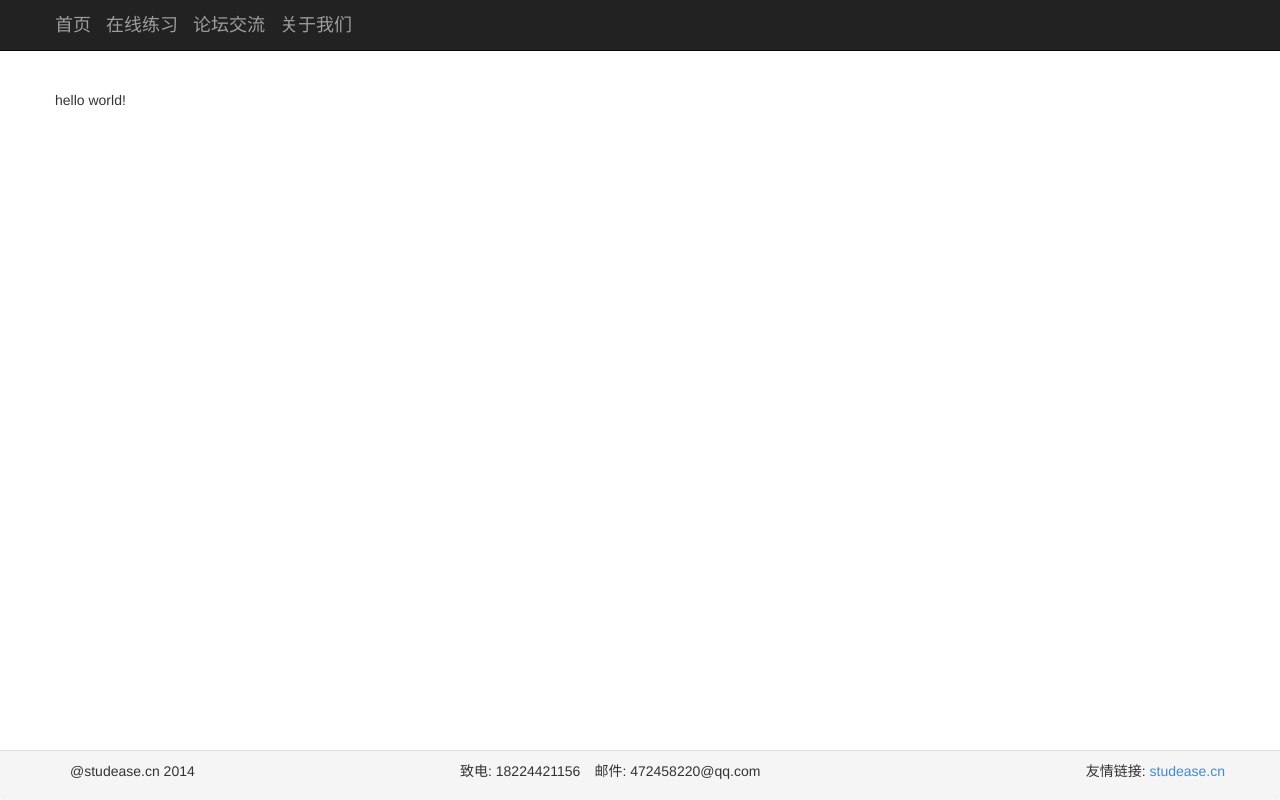
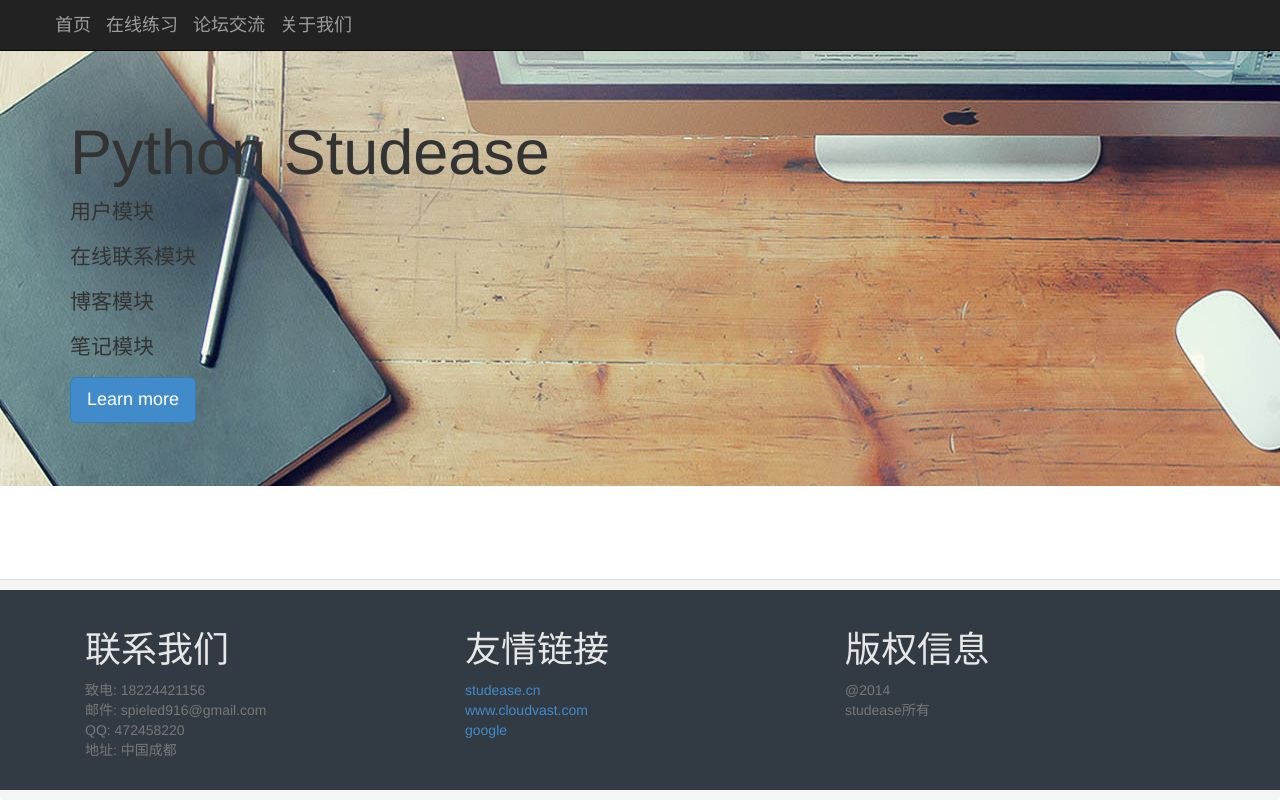
Before and after one commit to spieled/py-studease, a Django app: page / in a window 1280 px wide. Run offline with Django 3.2, Linux system fonts and the light colour scheme; some libraries are stand-ins or nearby versions.

Commit message:
1、调整首页展示界面

```diff
--- /dev/null
+++ b/templates/base.html
@@ -0,0 +1,84 @@
+{% load staticfiles %}
+<!DOCTYPE html>
+<html>
+<head>
+    {% block title %}
+    <title>display the latest questions here!</title>
+    {% endblock %}
+
+    {% block stylesheets %}
+    <link rel="stylesheet" href="{% static 'css/bootstrap.css' %}">
+    <link rel="stylesheet" href="{% static 'css/site.css' %}">
+    {% endblock %}
+
+
+
+</head>
+<body>
+
+    <div class="nav navbar navbar-fixed-top navbar-inverse">
+        <div class="container">
+            <div class="row">
+                <div class="navbar-header">
+                    <a href="http://py.studease.cn" class="navbar-brand">首页</a>
+                    <a href="http://py.studease.cn" class="navbar-brand">在线练习</a>
+                    <a href="http://py.studease.cn" class="navbar-brand">论坛交流</a>
+                    <a href="http://py.studease.cn" class="navbar-brand navbar-right">关于我们</a>
+                </div>
+            </div>
+        </div>
+    </div>
+
+    {% block main %}
+        <div class="jumbotron" style="background-image: url('{% static 'image/bg1.jpg' %}'); margin-top: 50px;">
+        <div class="container">
+          <h1>Python Studease</h1>
+          <p>用户模块</p>
+          <p>在线联系模块</p>
+          <p>博客模块</p>
+          <p>笔记模块</p>
+          <p><a class="btn btn-primary btn-lg" href="#" role="button">Learn more</a></p>
+        </div>
+        </div>
+
+    {% endblock %}
+
+    <div class="panel-footer navbar navbar-fixed-bottom">
+        <div class="row" style="background-color: #323B44;padding-bottom: 20px;padding-top: 20px;">
+            <div class="container">
+                <div class="col-lg-4">
+                    <h1 style="color: #e7e7e7;">联系我们</h1>
+                    <ul class="list-unstyled" style="color: #777;">
+                        <li>致电: 18224421156</li>
+                        <li>邮件: spieled916@gmail.com</li>
+                        <li>QQ: 472458220</li>
+                        <li>地址: 中国成都</li>
+                    </ul>
+                </div>
+                <div class="col-lg-4">
+                    <h1 style="color: #e7e7e7;">友情链接</h1>
+                    <ul class="list-unstyled" style="color: #777;">
+                        <li><a href="http://studease.cn" target="_blank">studease.cn</a></li>
+                        <li><a href="http://www.cloudvast.com" target="_blank">www.cloudvast.com</a></li>
+                        <li><a href="https://awk.so/" target="_blank">google</a></li>
+                    </ul>
+                </div>
+                <div class="col-lg-4">
+                    <h1 style="color: #e7e7e7;">版权信息</h1>
+                    <ul class="list-unstyled" style="color: #777;">
+                        <li>@2014</li>
+                        <li>studease所有</li>
+                    </ul>
+                </div>
+            </div>
+        </div>
+    </div>
+
+    <script src="{% static 'js/jquery-1.11.1.js' %}" type="text/javascript"></script>
+    <script src="{% static 'js/bootstrap.js' %}" type="text/javascript"></script>
+    {% block scripts %}
+
+    {% endblock %}
+
+</body>
+</html>
--- a/templates/index.html
+++ b/templates/index.html
@@ -1,57 +1 @@
-{% load staticfiles %}
-<!DOCTYPE html>
-<html>
-<head>
-    {% block title %}
-    <title>display the latest questions here!</title>
-    {% endblock %}
-
-    {% block stylesheets %}
-    <link rel="stylesheet" href="{% static 'css/bootstrap.css' %}">
-    <link rel="stylesheet" href="{% static 'css/site.css' %}">
-    {% endblock %}
-
-
-
-</head>
-<body>
-
-    <div class="nav navbar navbar-fixed-top navbar-inverse">
-        <div class="container">
-            <div class="row">
-                <div class="navbar-header">
-                    <a href="http://py.studease.cn" class="navbar-brand">首页</a>
-                    <a href="http://py.studease.cn" class="navbar-brand">在线练习</a>
-                    <a href="http://py.studease.cn" class="navbar-brand">论坛交流</a>
-                    <a href="http://py.studease.cn" class="navbar-brand navbar-right">关于我们</a>
-                </div>
-            </div>
-        </div>
-    </div>
-
-    {% block main %}
-        <div class="container masthead">
-            <div class="row">
-                hello world!
-            </div>
-        </div>
-    {% endblock %}
-
-    <div class="panel-footer navbar navbar-fixed-bottom">
-        <div class="container">
-            <div class="row">
-                <div class="col-lg-4">@studease.cn 2014</div>
-                <div class="col-lg-4">致电: 18224421156&emsp;邮件: 472458220@qq.com</div>
-                <div class="pull-right">友情链接: <a href="http://studease.cn">studease.cn</a></div>
-            </div>
-        </div>
-    </div>
-
-    <script src="{% static 'js/jquery-1.11.1.js' %}" type="text/javascript"></script>
-    <script src="{% static 'js/bootstrap.js' %}" type="text/javascript"></script>
-    {% block scripts %}
-
-    {% endblock %}
-
-</body>
-</html>
+{% extends 'base.html' %}
```
Also changed, not shown: practice/templates/practice/base.html (+1 -57 lines), static/image/bg1.jpg (added).
